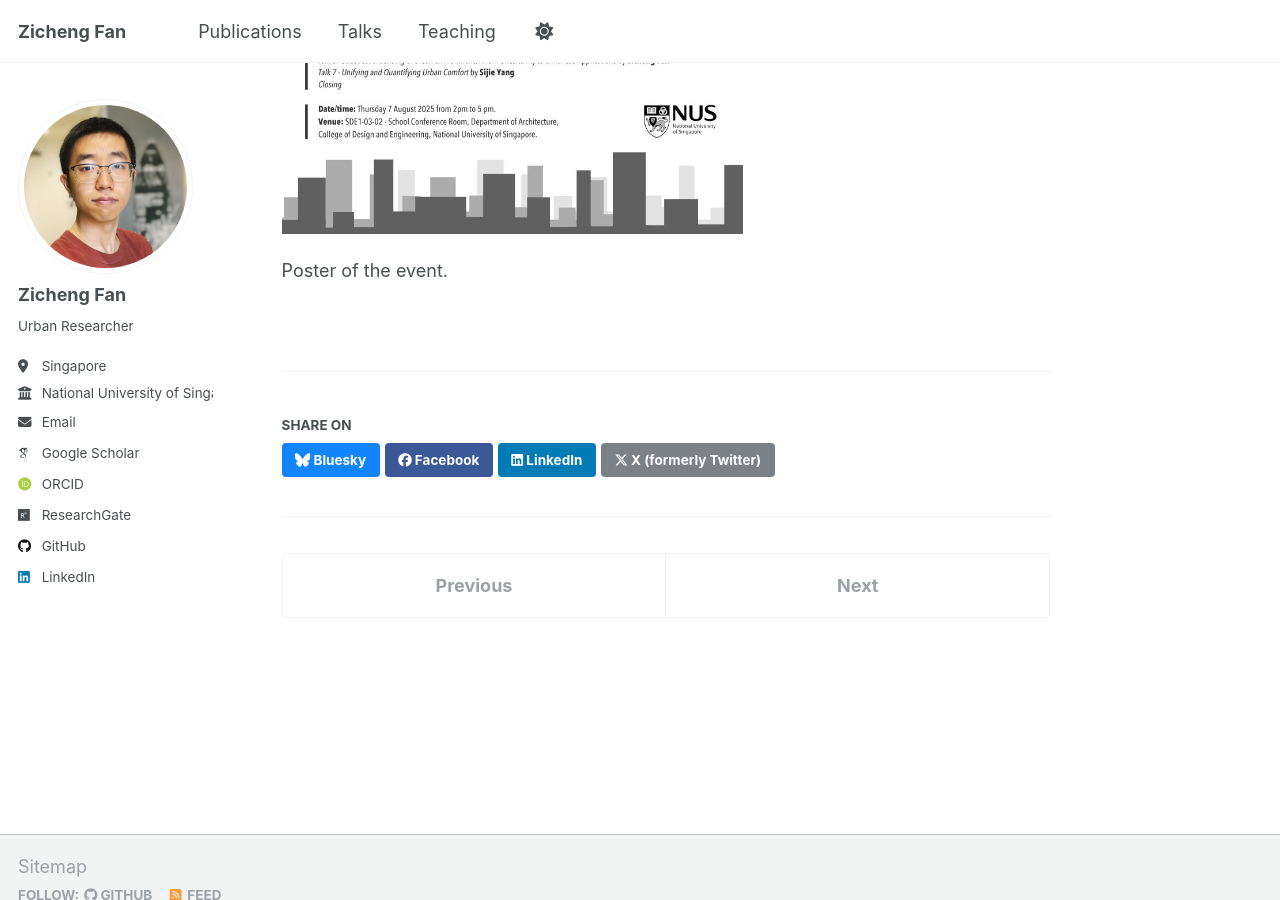
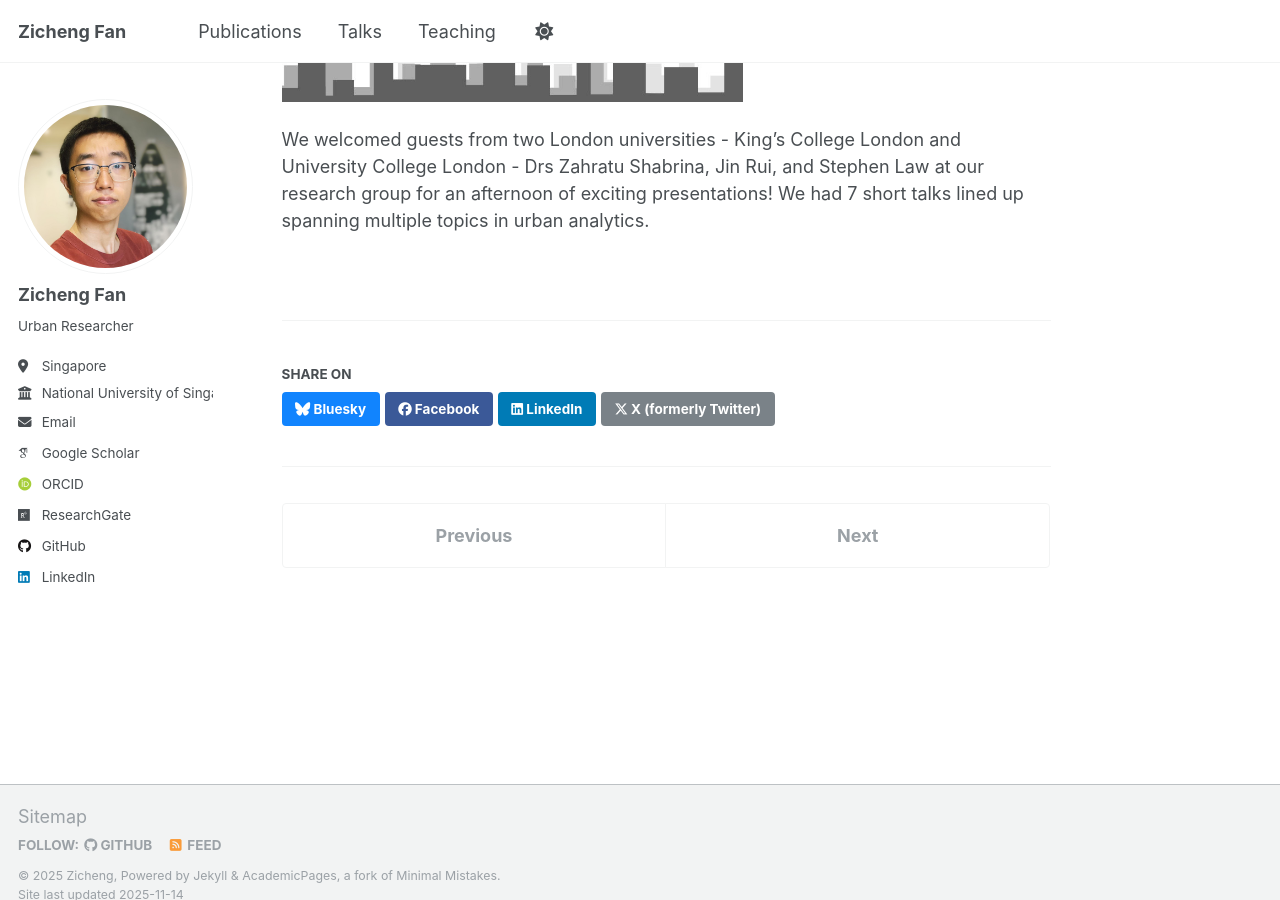
Before and after one commit to zichengfan/zichengfan.github.io, a Jekyll site: the page built from _talks/2025-08-07-Singapore_London_seminar.md, in a window 1280 px wide and 900 px high, scrolled down 774 px. Built offline with Jekyll 4.4.1, drawn with Linux system fonts in a browser that asks for light colours; some web fonts are replaced.

```diff
--- a/_talks/2025-08-07-Singapore_London_seminar.md
+++ b/_talks/2025-08-07-Singapore_London_seminar.md
@@ -7,8 +7,7 @@
 date: 2025-08-07
 location: "Singapore, Singapore"
 ---
-We welcomed guests from two London universities - King's College London and University College London - Drs Zahratu Shabrina, Jin Rui, and Stephen Law at our research group for an afternoon of exciting presentations! We had 7 short talks lined up spanning multiple topics in urban analytics.
 
 <img src="{{ "/images/talks/london_singapore_seminar/poster_london_singapore_seminar.jpg" | relative_url }}" width="60%" style="max-width: 100%; height: auto;">
 
-Poster of the event.
+We welcomed guests from two London universities - King's College London and University College London - Drs Zahratu Shabrina, Jin Rui, and Stephen Law at our research group for an afternoon of exciting presentations! We had 7 short talks lined up spanning multiple topics in urban analytics.
```
Also changed, not shown: _pages/about.md (+1 -1 lines).
